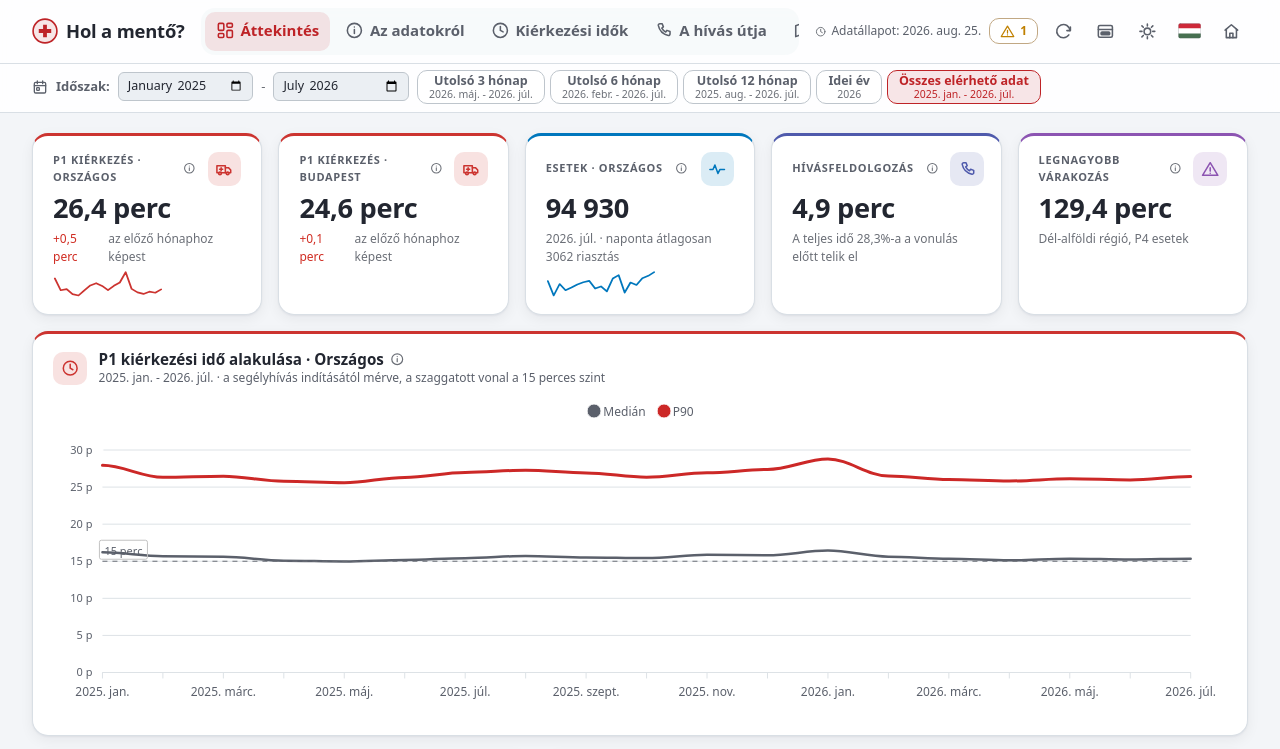
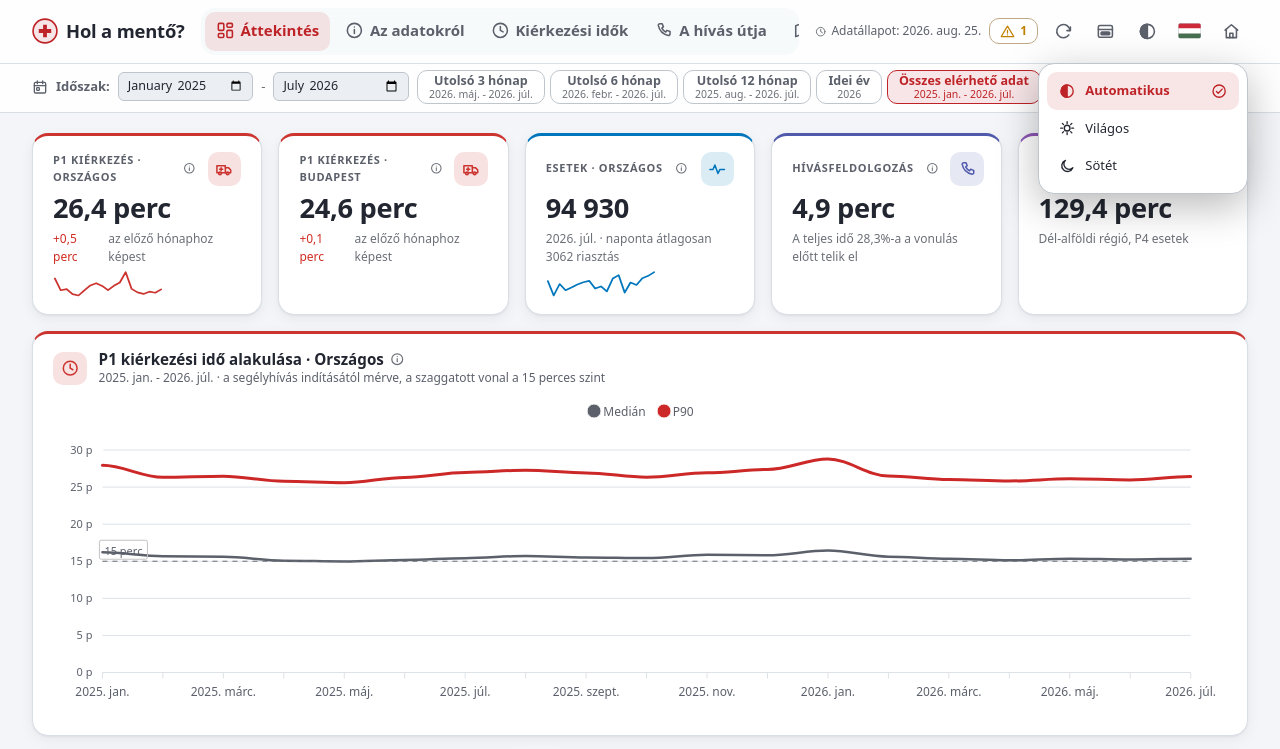
Before and after one commit to Procisz/holamento.hu, a website built with Vite: page index.html in a window 1280 px wide. Both pictures are taken after a click on the button 1147 px from the left and 31 px from the top of the page. Shown: the top 749 px of the page. Built offline with nearby package versions, Linux system fonts and the light colour scheme.

Commit message:
feature: improve menu handlings and responsibility (#14)
v1.1.0

```diff
--- a/index.html
+++ b/index.html
@@ -132,7 +132,12 @@
 						aria-expanded="true"
 						aria-controls="range-bar"
 					></button>
-					<button class="icon-btn" id="theme-btn"></button>
+					<button
+						class="icon-btn"
+						id="theme-btn"
+						aria-haspopup="true"
+						aria-expanded="false"
+					></button>
 					<button
 						class="icon-btn"
 						id="lang-btn"
@@ -168,8 +173,9 @@
 		</header>
 
 		<div class="warn-panel" id="warn-panel" hidden></div>
-		<div class="lang-panel" id="lang-panel" hidden></div>
-		<div class="menu-panel" id="menu-panel" hidden></div>
+		<div class="lang-panel popover" id="lang-panel" hidden></div>
+		<div class="theme-panel popover" id="theme-panel" hidden></div>
+		<div class="menu-panel popover" id="menu-panel" hidden></div>
 
 		<main class="app-main" id="app-main"></main>
 
--- a/package.json
+++ b/package.json
@@ -1,7 +1,11 @@
 {
 	"name": "holamento",
+	"author": {
+		"name": "Procisz",
+		"email": "holamento.hu@gmail.com"
+	},
 	"private": true,
-	"version": "0.1.0",
+	"version": "1.1.0",
 	"description": "Fuggetlen dashboard a magyarorszagi mento kierkezesi idokrol, az Orszagos Mentoszolgalat nyilvanos statisztikai alapjan.",
 	"license": "MIT",
 	"homepage": "https://holamento.hu",
--- a/src/app/appearance.js
+++ b/src/app/appearance.js
@@ -25,14 +25,12 @@ function apply() {
 	document.dispatchEvent(new CustomEvent('holamento:themechange'));
 }
 
-export function cycleTheme() {
-	const next = { light: 'dark', dark: 'auto', auto: 'light' }[currentMode()];
+export function setMode(mode) {
 	try {
-		if (next === 'auto') localStorage.removeItem(THEME_KEY);
-		else localStorage.setItem(THEME_KEY, next);
+		if (mode === 'auto') localStorage.removeItem(THEME_KEY);
+		else localStorage.setItem(THEME_KEY, mode);
 	} catch {}
 	apply();
-	return next;
 }
 
 export function initAppearance() {
--- a/src/features/adatok.js
+++ b/src/features/adatok.js
@@ -17,6 +17,7 @@ export function render(model, mount) {
 
 	const statLink = link("https://stat.mentok.hu/", "stat.mentok.hu");
 	const codeLink = link("https://github.com/Procisz/holamento.hu", "GitHub");
+	const issuesLink = link("https://github.com/Procisz/holamento.hu/issues", "GitHub");
 	const mailLink = `<a href="mailto:holamento.hu@gmail.com">holamento.hu@gmail.com</a>`;
 	const notWord = `<strong>${esc(t("adatok.about.notWord"))}</strong>`;
 
@@ -69,7 +70,7 @@ export function render(model, mount) {
           <p>${t("adatok.about.independent", { not: notWord })}</p>
           <p>${t("adatok.about.source", { link: statLink })}</p>
           <p>${t("adatok.about.contact", { code: codeLink, mail: mailLink })}</p>
-          <p class="muted small">${t("adatok.about.code", { link: codeLink })}</p>`,
+          <p class="muted small">${t("adatok.about.code", { link: issuesLink })}</p>`,
 			})}
       ${card({
 				span: 6,
--- a/src/i18n/core.js
+++ b/src/i18n/core.js
@@ -38,7 +38,6 @@ export const CORE = {
 		"header.themeLight": "világos",
 		"header.themeDark": "sötét",
 		"header.themeAuto": "automatikus",
-		"header.lang": "Nyelv",
 		"header.langCurrent": "Nyelv: {name}",
 		"header.source": "Az adatok forrása: stat.mentok.hu",
 		"header.sourceMenu": "Adatforrás: stat.mentok.hu",
@@ -211,7 +210,6 @@ export const CORE = {
 		"header.themeLight": "light",
 		"header.themeDark": "dark",
 		"header.themeAuto": "automatic",
-		"header.lang": "Language",
 		"header.langCurrent": "Language: {name}",
 		"header.source": "Data source: stat.mentok.hu",
 		"header.sourceMenu": "Data source: stat.mentok.hu",
@@ -389,7 +387,6 @@ export const CORE = {
 		"header.themeLight": "hell",
 		"header.themeDark": "dunkel",
 		"header.themeAuto": "automatisch",
-		"header.lang": "Sprache",
 		"header.langCurrent": "Sprache: {name}",
 		"header.source": "Datenquelle: stat.mentok.hu",
 		"header.sourceMenu": "Datenquelle: stat.mentok.hu",
--- a/src/main.js
+++ b/src/main.js
@@ -1,5 +1,5 @@
 import { APP_VERSION, RANGE_BAR_KEY, RANGE_KEY, SOURCE_URL, STALE_WARN_DAYS } from "./config.js";
-import { currentMode, cycleTheme, initAppearance } from "./app/appearance.js";
+import { currentMode, initAppearance, setMode } from "./app/appearance.js";
 import { LANGS, currentLang, currentLocale, initLang, setLang, t, tPlural } from "./app/i18n.js";
 import { destroyAllCharts } from "./ui/charts.js";
 import { clearCache, fetchData, loadCache, parsePayload, saveCache } from "./data/fetchData.js";
@@ -487,18 +487,20 @@ function wireRangeBar() {
 	toEl.addEventListener("change", () => onChange(toEl));
 }
 
+const THEME_MODES = [
+	{ id: "auto", icon: "i-theme-auto", key: "header.themeAuto" },
+	{ id: "light", icon: "i-sun", key: "header.themeLight" },
+	{ id: "dark", icon: "i-moon", key: "header.themeDark" },
+];
+
+const currentThemeMode = () =>
+	THEME_MODES.find((m) => m.id === currentMode()) ?? THEME_MODES[0];
+
 function updateThemeBtn() {
 	const btn = document.getElementById("theme-btn");
-	const mode = currentMode();
-	const ic = mode === "light" ? "i-sun" : mode === "dark" ? "i-moon" : "i-theme-auto";
-	btn.innerHTML = icon(ic);
-	const name =
-		mode === "auto"
-			? t("header.themeAuto")
-			: mode === "dark"
-				? t("header.themeDark")
-				: t("header.themeLight");
-	btn.dataset.tip = t("header.theme", { mode: name });
+	const mode = currentThemeMode();
+	btn.innerHTML = icon(mode.icon);
+	btn.dataset.tip = t("header.theme", { mode: t(mode.key) });
 	btn.setAttribute("aria-label", btn.dataset.tip);
 	refreshTip(btn);
 }
@@ -512,30 +514,82 @@ function updateLangBtn() {
 	refreshTip(btn);
 }
 
+const reducedMotion = matchMedia("(prefers-reduced-motion: reduce)");
+
+function popoverControls(btn, panel, render) {
+	let timer = 0;
+	const shown = () => !panel.hidden && panel.classList.contains("is-open");
+	const flushLayout = () => panel.offsetHeight;
+	const setExpanded = (v) => btn?.setAttribute("aria-expanded", v);
+	const close = () => {
+		if (!shown()) return;
+		panel.classList.remove("is-open");
+		setExpanded("false");
+		clearTimeout(timer);
+		timer = setTimeout(() => {
+			panel.hidden = true;
+		}, reducedMotion.matches ? 0 : 170);
+	};
+	const open = () => {
+		clearTimeout(timer);
+		render();
+		panel.hidden = false;
+		flushLayout();
+		panel.classList.add("is-open");
+		setExpanded("true");
+	};
+	return { open, close, toggle: () => (shown() ? close() : open()) };
+}
+
+let themeMenu = null;
+
+function wireThemeMenu() {
+	const btn = document.getElementById("theme-btn");
+	const panel = document.getElementById("theme-panel");
+	const label = (key) => {
+		const s = t(key);
+		return s.charAt(0).toLocaleUpperCase(currentLocale()) + s.slice(1);
+	};
+	const render = () => {
+		panel.innerHTML = THEME_MODES.map(
+			(m) =>
+				`<button class="popover-item" data-mode="${m.id}" aria-current="${m.id === currentMode()}">
+					${icon(m.icon)}<span>${esc(label(m.key))}</span>${icon("i-check", "icon popover-check")}
+				</button>`,
+		).join("");
+	};
+	themeMenu = popoverControls(btn, panel, render);
+	btn.onclick = themeMenu.toggle;
+	panel.addEventListener("click", (e) => {
+		const item = e.target.closest("[data-mode]");
+		if (!item) return;
+		e.stopPropagation();
+		themeMenu.close();
+		setMode(item.dataset.mode);
+		updateThemeBtn();
+	});
+	document.addEventListener("click", (e) => {
+		if (!panel.hidden && !panel.contains(e.target) && !btn.contains(e.target)) themeMenu.close();
+	});
+	document.addEventListener("keydown", (e) => {
+		if (e.key === "Escape") themeMenu.close();
+	});
+	window.addEventListener("resize", () => themeMenu.close());
+}
+
 function wireLangMenu() {
 	const btn = document.getElementById("lang-btn");
 	const panel = document.getElementById("lang-panel");
-	const close = () => {
-		panel.hidden = true;
-		btn.setAttribute("aria-expanded", "false");
-	};
+	const { close, toggle } = popoverControls(btn, panel, () => render());
 	const render = () => {
 		panel.innerHTML = LANGS.map(
 			(l) =>
-				`<button class="lang-item" data-lang="${l.id}" aria-current="${l.id === currentLang()}">
-					${icon(`i-flag-${l.id}`, "icon flag")}<span>${esc(l.name)}</span>${icon("i-check", "icon lang-check")}
+				`<button class="popover-item" data-lang="${l.id}" aria-current="${l.id === currentLang()}">
+					${icon(`i-flag-${l.id}`, "icon flag")}<span>${esc(l.name)}</span>${icon("i-check", "icon popover-check")}
 				</button>`,
 		).join("");
 	};
-	btn.onclick = () => {
-		if (panel.hidden) {
-			render();
-			panel.hidden = false;
-			btn.setAttribute("aria-expanded", "true");
-		} else {
-			close();
-		}
-	};
+	btn.onclick = toggle;
 	panel.addEventListener("click", (e) => {
 		const item = e.target.closest("[data-lang]");
 		if (!item) return;
@@ -596,42 +650,25 @@ function onLangChange() {
 function wireMenu() {
 	const btn = document.getElementById("menu-btn");
 	const panel = document.getElementById("menu-panel");
-	const close = () => {
-		panel.hidden = true;
-		btn.setAttribute("aria-expanded", "false");
-	};
+	const { close, toggle } = popoverControls(btn, panel, () => render());
 	const render = () => {
-		const rangeAvailable = !document.getElementById("range-toggle").hidden;
 		const note = document.getElementById("range-note-top");
 		panel.innerHTML =
 			(state.range
 				? `<div class="menu-item menu-info" data-tip="${esc(note.dataset.tip ?? "")}">${icon("i-info")}<span>${esc(note.querySelector("span")?.textContent ?? "")}</span></div>`
 				: "") +
-			(rangeAvailable
-				? `<button class="menu-item" data-menu="range">${icon("i-calendar")}<span>${esc(rangeBarOpen() ? t("range.hide") : t("range.show"))}</span></button>`
-				: "") +
-			`<button class="menu-item" data-menu="theme">${icon("i-theme-auto")}<span>${esc(document.getElementById("theme-btn").dataset.tip ?? "")}</span></button>
-			<button class="menu-item" data-menu="lang">${icon("i-info")}<span>${esc(t("header.lang"))}</span></button>
-			<a class="menu-item" href="${SOURCE_URL}" rel="noopener" target="_blank">${icon("i-home")}<span>${esc(t("header.sourceMenu"))}</span></a>`;
+			`<button class="menu-item" data-menu="lang" aria-haspopup="true">${icon(`i-flag-${currentLang()}`, "icon flag")}<span>${esc(document.getElementById("lang-btn").dataset.tip ?? "")}</span></button>
+				<button class="menu-item" data-menu="theme" aria-haspopup="true">${icon(currentThemeMode().icon)}<span>${esc(document.getElementById("theme-btn").dataset.tip ?? "")}</span></button>
+				<a class="menu-item" href="${SOURCE_URL}" rel="noopener" target="_blank">${icon("i-home")}<span>${esc(t("header.sourceMenu"))}</span></a>`;
 	};
-	btn.onclick = () => {
-		if (panel.hidden) {
-			render();
-			panel.hidden = false;
-			btn.setAttribute("aria-expanded", "true");
-		} else {
-			close();
-		}
-	};
+	btn.onclick = toggle;
 	panel.addEventListener("click", (e) => {
 		const item = e.target.closest("[data-menu]");
 		if (!item) return;
+		e.stopPropagation();
 		close();
-		if (item.dataset.menu === "range") setRangeBar(!rangeBarOpen());
-		else if (item.dataset.menu === "theme") {
-			cycleTheme();
-			updateThemeBtn();
-		} else if (item.dataset.menu === "lang") document.getElementById("lang-btn").click();
+		if (item.dataset.menu === "theme") themeMenu.open();
+		else if (item.dataset.menu === "lang") document.getElementById("lang-btn").click();
 	});
 	document.addEventListener("click", (e) => {
 		if (!panel.hidden && !panel.contains(e.target) && !btn.contains(e.target)) close();
@@ -705,14 +742,11 @@ function watchHeaderHeight() {
 	watchTabBar();
 	window.addEventListener("hashchange", () => activate(initialTab()));
 
-	document.getElementById("theme-btn").onclick = () => {
-		cycleTheme();
-		updateThemeBtn();
-	};
 	document.getElementById("warn-chip").onclick = toggleWarnPanel;
 	wirePanelDismiss();
 	wireMenu();
 	wireLangMenu();
+	wireThemeMenu();
 	wireRangeBar();
 	document.getElementById("range-toggle").onclick = () => setRangeBar(!rangeBarOpen());
 
--- a/src/styles/components.css
+++ b/src/styles/components.css
@@ -214,6 +214,18 @@ table.tbl { width: 100%; border-collapse: collapse; font-size: var(--fs-table);
   border-radius: var(--card-radius);
   box-shadow: var(--shadow-pop);
   padding: var(--space-2);
+}
+.popover {
+  opacity: 0;
+  scale: .97;
+  translate: 0 -8px;
+  transform-origin: top right;
+  transition: opacity .17s ease, scale .17s ease, translate .17s ease;
+}
+.popover.is-open {
+  opacity: 1;
+  scale: 1;
+  translate: 0 0;
 }
 .menu-item {
   display: flex;
@@ -594,7 +606,8 @@ table.tbl { width: 100%; border-collapse: collapse; font-size: var(--fs-table);
 .range-quick[aria-pressed="true"] small { color: var(--accent); }
 .range-quick:disabled { opacity: .38; }
 
-.lang-panel {
+.lang-panel,
+.theme-panel {
   position: fixed;
   top: var(--header-h, 58px);
   right: clamp(12px, 3vw, 32px);
@@ -606,7 +619,7 @@ table.tbl { width: 100%; border-collapse: collapse; font-size: var(--fs-table);
   box-shadow: var(--shadow-pop);
   padding: var(--space-2);
 }
-.lang-item {
+.popover-item {
   display: flex;
   align-items: center;
   gap: 10px;
@@ -617,10 +630,10 @@ table.tbl { width: 100%; border-collapse: collapse; font-size: var(--fs-table);
   color: var(--text);
   text-align: left;
 }
-.lang-item:hover { background: var(--surface-2); }
-.lang-item[aria-current="true"] { color: var(--accent); font-weight: 650; background: var(--accent-soft); }
-.lang-item .lang-check { flex: none; margin-left: auto; opacity: 0; color: var(--accent); }
-.lang-item[aria-current="true"] .lang-check { opacity: 1; }
+.popover-item:hover { background: var(--surface-2); }
+.popover-item[aria-current="true"] { color: var(--accent); font-weight: 650; background: var(--accent-soft); }
+.popover-item .popover-check { flex: none; margin-left: auto; opacity: 0; color: var(--accent); }
+.popover-item[aria-current="true"] .popover-check { opacity: 1; }
 
 .icon.flag {
   width: 1.5em;
--- a/src/styles/layout.css
+++ b/src/styles/layout.css
@@ -120,7 +120,7 @@
 #menu-btn { display: none; }
 
 @media (--mobile-s) {
-  #range-toggle, #theme-btn, #site-link, #range-note-top { display: none; }
+  #lang-btn, #theme-btn, #site-link, #range-note-top { display: none; }
   #menu-btn { display: grid; }
 }
 
```
Also changed, not shown: 1 other file.
